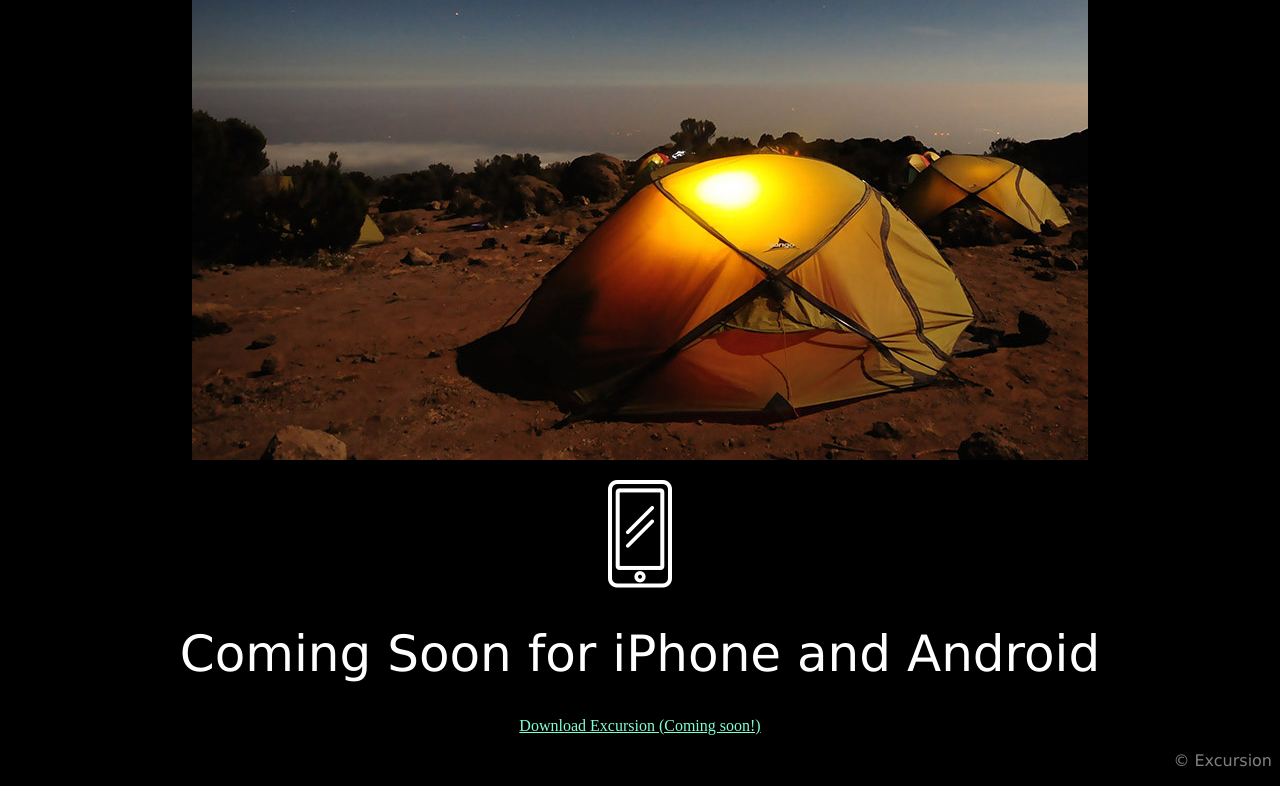
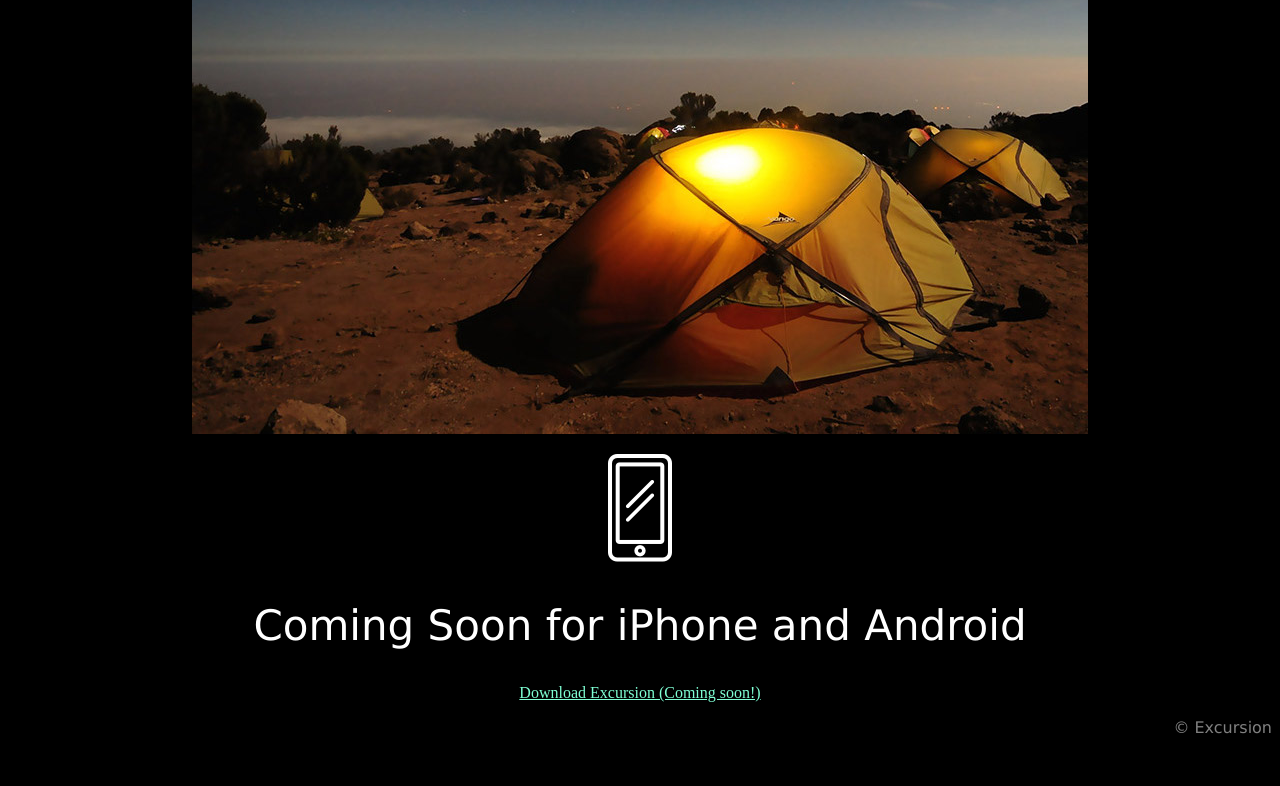
Before and after one commit to geobuc1/excursion, a plain HTML site: page index.html in a window 1280 px wide. Shown: the part 554-1340 px from the top of the page. After the commit the page ends 1307 px from the top, so only its background shows below. Drawn offline with Linux system fonts and the light colour scheme.

Commit message:
updated html

```diff
--- a/index.html
+++ b/index.html
@@ -5,12 +5,12 @@
     <title></title>
         <link rel="stylesheet" href="resources/css/style.css">
   </head>
-  --id added to body
+  <!--id added to body to set bgcolor, text color and alignment  -->
   <body id="body">
-    --id added to h1
+    <!--id for h1 -->
         <h1 id="mainHeader">Discover hidden places in the world around you</h1>
           <a class="link" href="#">Download Excursion (Coming soon!)</a>
-        --video source tag
+        <!--video source tag -->
               <video autoplay="" muted="" loop="">
                 <source src="resources/videos/excursion.mp4" type="video/mp4">
               </video>
@@ -19,6 +19,7 @@
 
         <p id="description">Excursion remembers places you like, and recommends new points of interest around you.</p>
 
+        <!--images-->
               <p>
                 <img src="resources/images/camp.jpg"/>
               </p>
@@ -27,9 +28,10 @@
                 <img src="resources/images/phone.png"/>
               </p>
 
-      <h1 id="mainHeader">Coming Soon for iPhone and Android</h1>
+      <h2 id="subHeader">Coming Soon for iPhone and Android</h2>
 
               <a class="link" href="#">Download Excursion (Coming soon!)</a>
+
                     <p id="copySymbol"> &copy; Excursion</p>
 
   </body>
```
Lines whose indentation alone changed are shown as unchanged.
